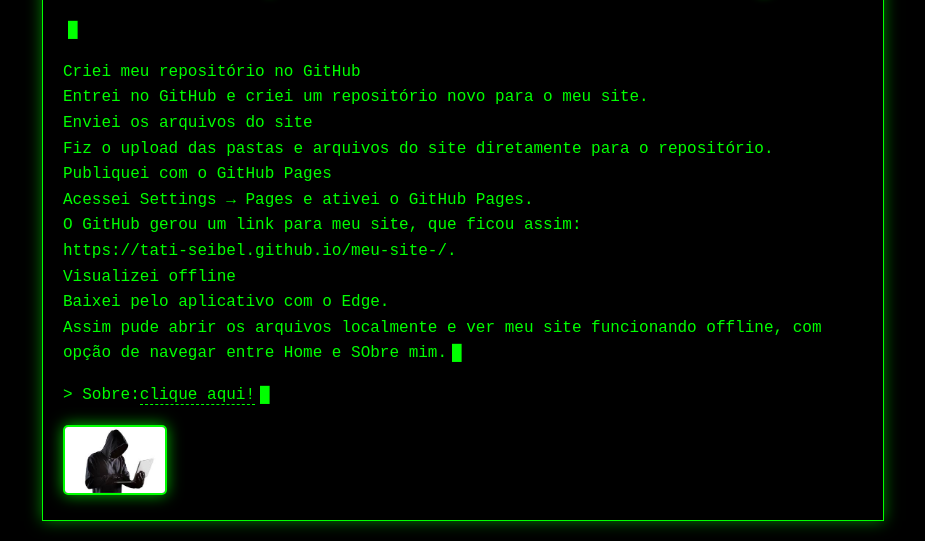
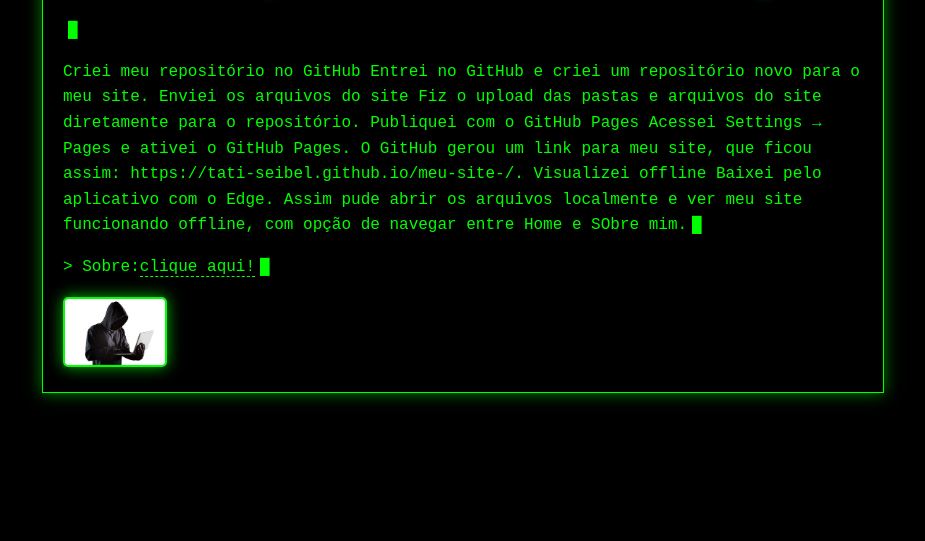
Before and after one commit to Tati-Seibel/meu-site-, a plain HTML site: page index.html in a window 1280 px wide. Shown: the part 306-847 px from the top of the page, without its empty margins (177-1102 px from the left). After the commit the page ends 800 px from the top, so only its background shows below. Drawn offline with Linux system fonts and the light colour scheme; files whose address does not match are found by name.

Commit message:
Update index.html - script

```diff
--- a/index.html
+++ b/index.html
@@ -5,6 +5,7 @@
   <meta name="viewport" content="width=device-width, initial-scale=1.0">
   <title>Home Page</title>
   <link rel="stylesheet" href="style.css">
+  <link rel="manifest" href="manifest.json">
 </head>
 <body>
   <div class="terminal">
@@ -15,22 +16,22 @@
     <p><h1>Como Publiquei Meu Site no GitHub Pages</h1></p>
     <p>Criei meu repositório no GitHub
 
-<br>Entrei no GitHub e criei um repositório novo para o meu site.<br>
+Entrei no GitHub e criei um repositório novo para o meu site.
 
-Enviei os arquivos do site <br>
+Enviei os arquivos do site
 
-Fiz o upload das pastas e arquivos do site diretamente para o repositório. <br>
+Fiz o upload das pastas e arquivos do site diretamente para o repositório.
 
-Publiquei com o GitHub Pages <br>
+Publiquei com o GitHub Pages
 
-Acessei Settings → Pages e ativei o GitHub Pages. <br>
+Acessei Settings → Pages e ativei o GitHub Pages.
 
-O GitHub gerou um link para meu site, que ficou assim: <br>
-https://tati-seibel.github.io/meu-site-/. <br>
+O GitHub gerou um link para meu site, que ficou assim:
+https://tati-seibel.github.io/meu-site-/.
 
-Visualizei offline  <br>
+Visualizei offline
 
-Baixei pelo aplicativo com o Edge. <br>
+Baixei pelo aplicativo com o Edge.
 
 Assim pude abrir os arquivos localmente e ver meu site funcionando offline, com opção de navegar entre Home e SObre mim.</p>
      <div>
@@ -40,6 +41,14 @@ Assim pude abrir os arquivos localmente e ver meu site funcionando offline, com
         <img src="img/hackerzinha.jpeg" alt="Foto da Tatiane">
       </div>
   </div>
-  <script src="script.js"></script>
+  <script src="script.js">
+    // script.js
+if ('serviceWorker' in navigator) {
+  navigator.serviceWorker.register('service-worker.js')
+    .then(() => console.log('✅ Service Worker registrado com sucesso!'))
+    .catch(error => console.error('❌ Falha ao registrar Service Worker:', error));
+}
+
+  </script>
 </body>
 </html>
```
